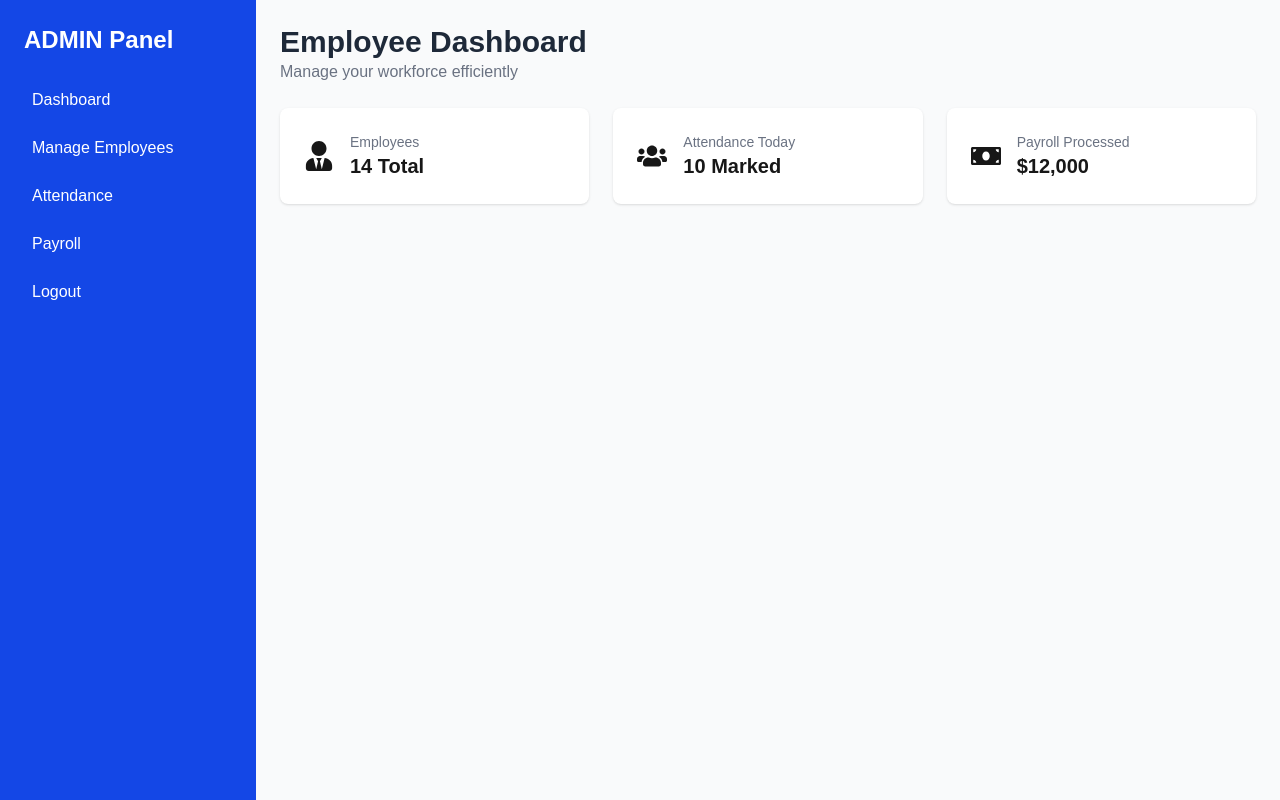
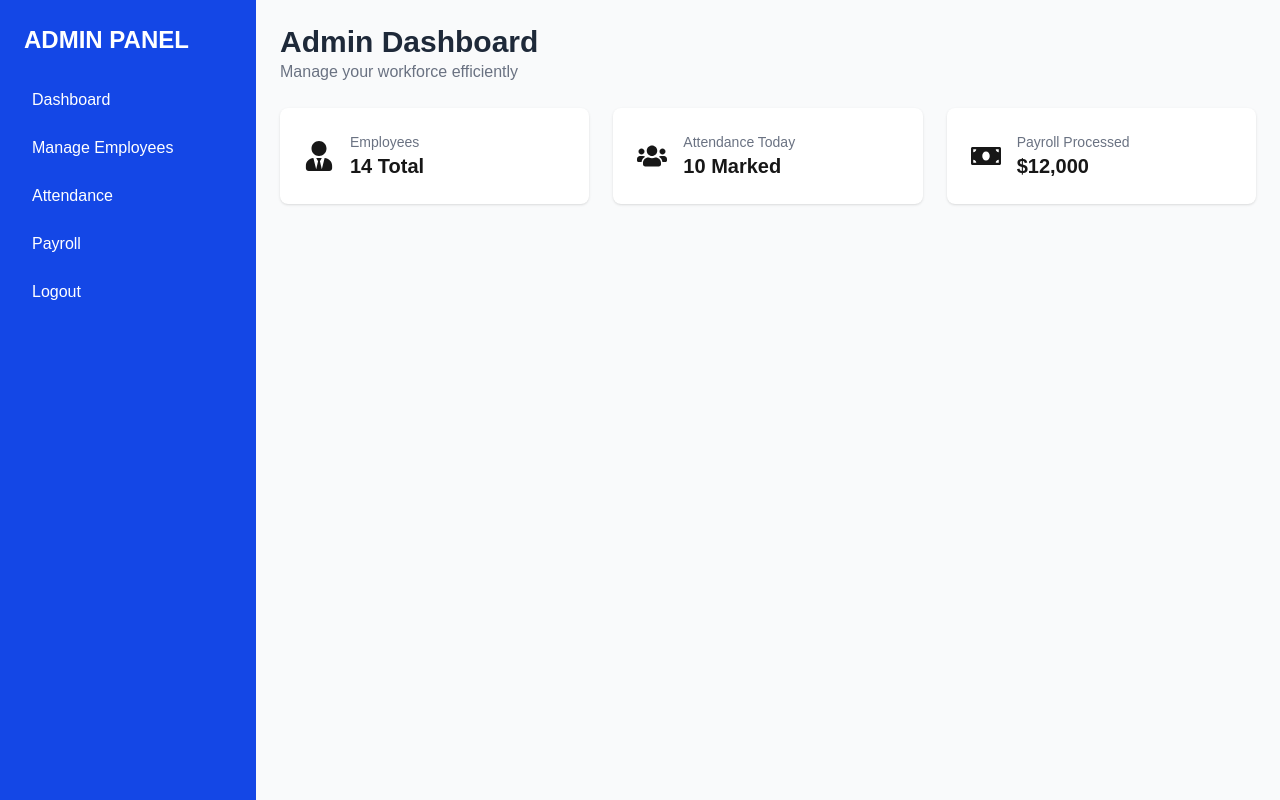
Before and after one commit to UroojFatima1/xloophrmanagement, a Next.js app: page /admin/admindashboard in a window 1280 px wide. Built offline with nearby package versions, Linux system fonts and the light colour scheme.

Commit message:
HRManagementProject

```diff
--- a/src/app/Components/DashboardCards.jsx
+++ b/src/app/Components/DashboardCards.jsx
@@ -1,4 +1,4 @@
-import { FaUserTie, FaUsers, FaMoneyBill } from "react-icons/fa";
+
 
 function Card({ icon, label, value, color })
 {
--- a/src/app/Components/DashboardLayout.jsx
+++ b/src/app/Components/DashboardLayout.jsx
@@ -10,8 +10,8 @@
 
     const handleLogout = async () =>
     {
-        await fetch("/app/api/logout");
-        router.push("/");
+        await fetch('/api/logout', { method: 'POST' });
+        router.push('/');
     };
     const [isOpen, setIsOpen] = useState(false);
 
@@ -44,7 +44,7 @@
                 className={`bg-blue-700 text-white p-6 space-y-6 w-full md:w-64 ${isOpen ? "block" : "hidden"
                     } md:block`}
             >
-                <h2 className="text-2xl font-bold hidden md:block">{role.toUpperCase()} Panel</h2>
+                <h2 className="text-2xl font-bold hidden md:block">{role.toUpperCase()} PANEL</h2>
                 <nav className="space-y-2">
                     {links.map((link) => (
                         <Link
@@ -57,9 +57,10 @@
                         </Link>
                     ))}
                     <Link
+                        onClick={handleLogout}
                         href="/"
                         className="block hover:bg-blue-600 p-2 rounded"
-                        onClick={handleLogout}
+
                     >
                         Logout
                     </Link>
--- a/src/app/admin/admindashboard/page.js
+++ b/src/app/admin/admindashboard/page.js
@@ -14,7 +14,7 @@
     return (
         <DashboardLayout role="admin">
             <div className="mb-6">
-                <h1 className="text-3xl font-semibold text-gray-800">Employee Dashboard</h1>
+                <h1 className="text-3xl font-semibold text-gray-800">Admin Dashboard</h1>
                 <p className="text-gray-500">Manage your workforce efficiently</p>
             </div>
             <DashboardCards cards={employeeCards} />
```
